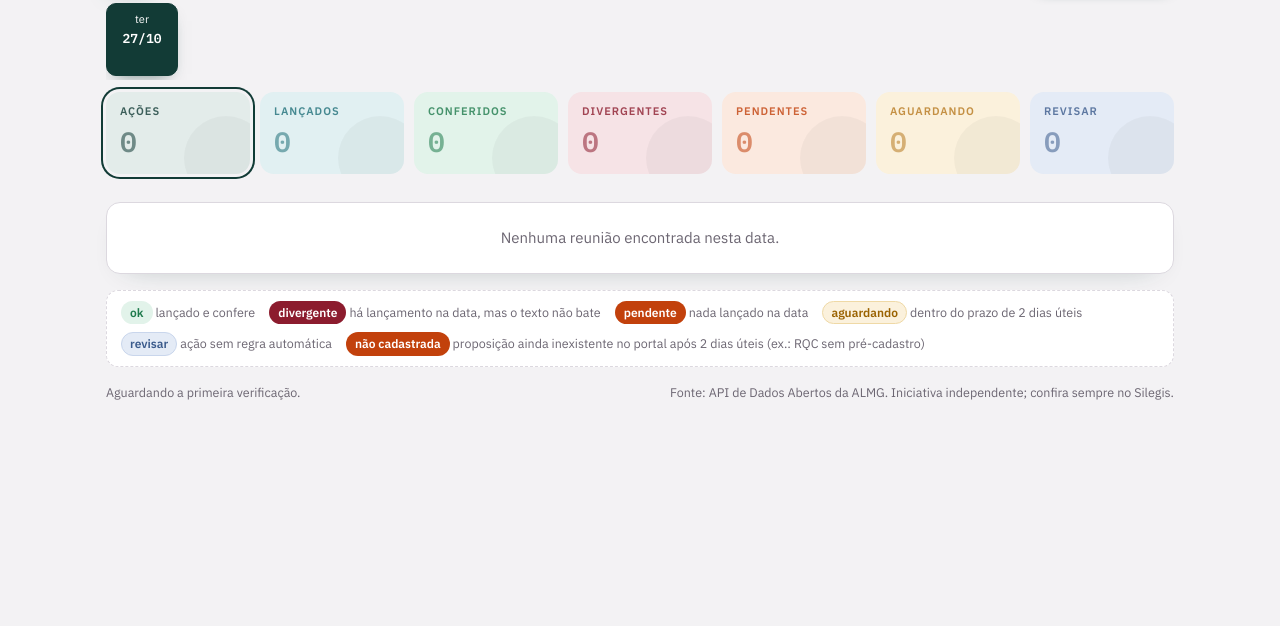
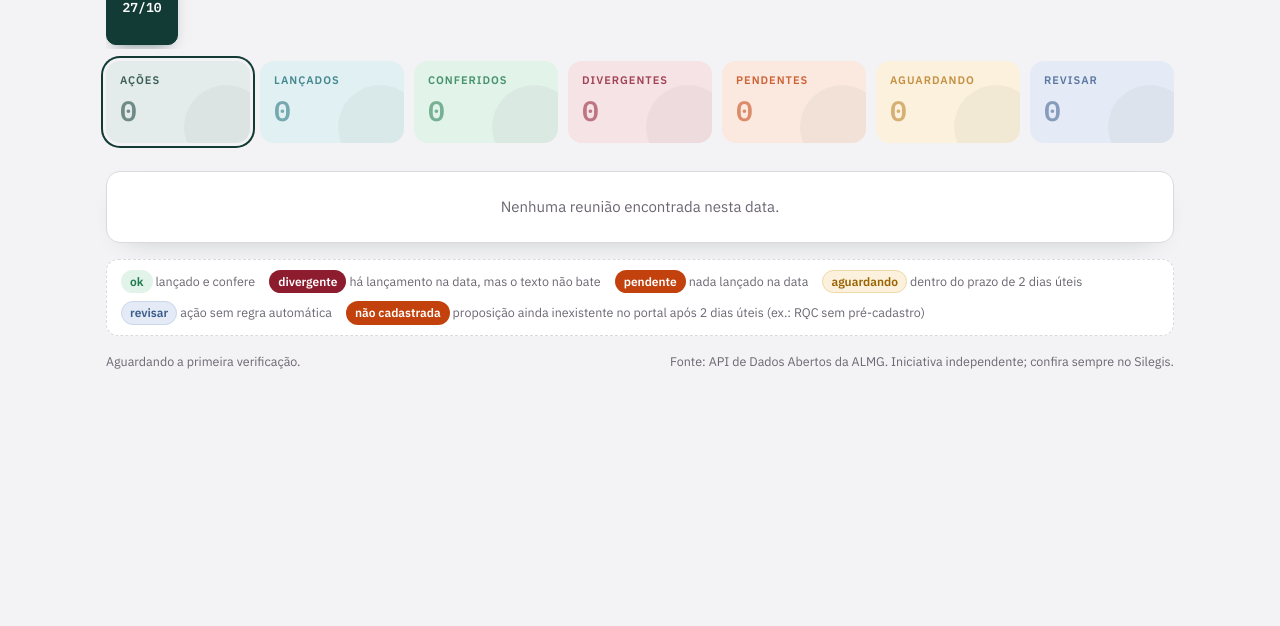
Before and after one commit to diogocascimiro/mate, a plain HTML site: page index.html in a window 1280 px wide. Shown: the part 174-800 px from the top of the page. Drawn offline with nearby package versions, Linux system fonts and the light colour scheme; no server answers.

Commit message:
Update index.html

```diff
--- a/index.html
+++ b/index.html
@@ -31,7 +31,7 @@ body{margin:0;background:var(--bg);color:var(--ink);font:15px/1.45 var(--fb)}
 .bandin{padding-block:12px}
 .brandbar{display:inline-flex;align-items:center;gap:10px;text-decoration:none;color:#123b36}
 .wordmark{font-family:var(--fd);font-weight:800;font-size:17px}.wordmark i{font-style:normal;color:#6e0d17}.wordmark span{font-weight:500;letter-spacing:.06em}
-.wrap{display:grid;gap:16px;padding-block:20px 48px}
+.wrap{display:grid;gap:16px;padding-block:6px 48px}
 header{display:flex;flex-wrap:wrap;gap:12px;align-items:flex-end;justify-content:space-between}
 h1{font-family:var(--fd);font-weight:800;font-size:clamp(26px,5vw,34px);margin:0;line-height:1.05}
 .sub{color:var(--muted);font-size:13.5px}
@@ -344,7 +344,7 @@ $("rodar").addEventListener("click", async () => {
 });
 load(); setInterval(load, 60000);
 })();
-(function(){const f=document.getElementById("fixo");const sen=document.createElement("div");sen.style.height="1px";f.before(sen);new IntersectionObserver(([e])=>f.classList.toggle("stuck",!e.isIntersecting)).observe(sen);})();
+(function(){const f=document.getElementById("fixo");const sen=document.createElement("div");sen.style.cssText="position:absolute;top:0;left:0;height:1px;width:1px";f.parentNode.style.position="relative";f.before(sen);new IntersectionObserver(([e])=>f.classList.toggle("stuck",!e.isIntersecting)).observe(sen);})();
 </script>
 </body>
 </html>
```
